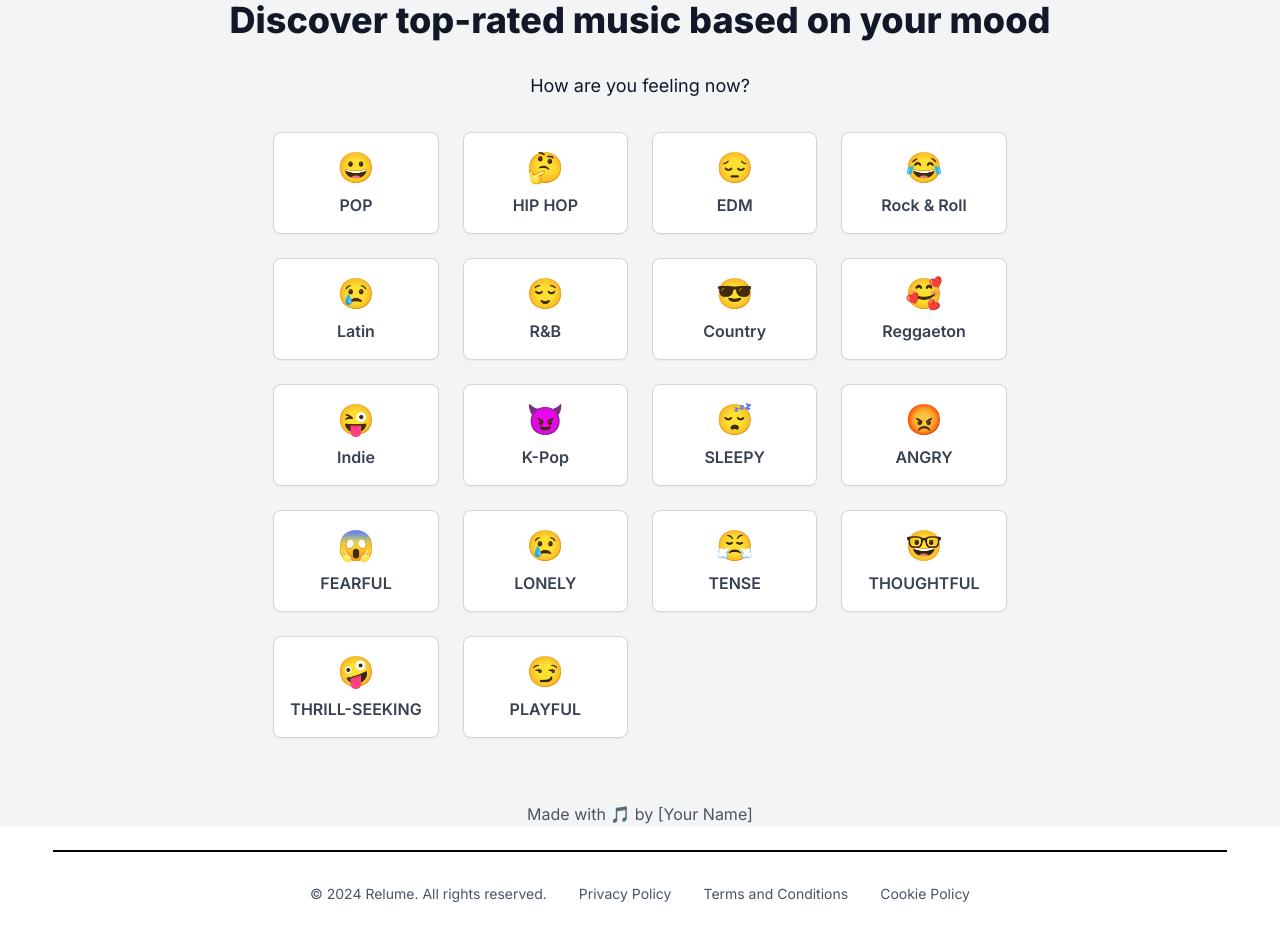
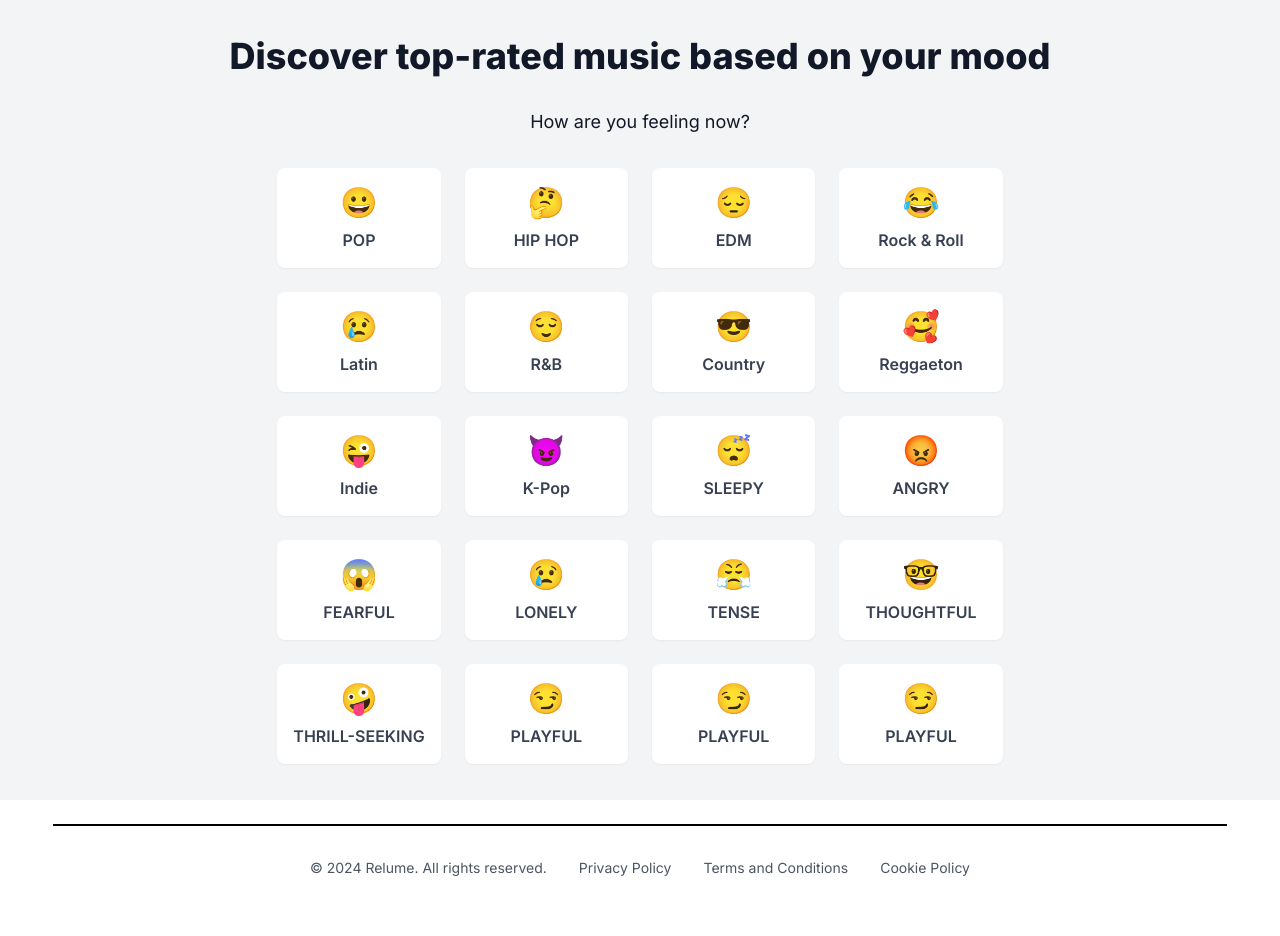
Before and after one commit to adrinoca/DiscRecommender, a Next.js app in the folder app/: page /style-list in a window 1280 px wide. After the commit the page ends 910 px from the top, so only its background shows below. Built offline with nearby package versions, Linux system fonts and the light colour scheme.

Commit message:
State select buttons

```diff
--- a/app/src/app/style-list/page.js
+++ b/app/src/app/style-list/page.js
@@ -1,4 +1,6 @@
+'use client'
 import Head from 'next/head';
+import { useState } from 'react';
 
 export default function MusicStyles() {
   const styles = [
@@ -20,7 +22,28 @@ export default function MusicStyles() {
     { emoji: '🤓', label: 'THOUGHTFUL' },
     { emoji: '🤪', label: 'THRILL-SEEKING' },
     { emoji: '😏', label: 'PLAYFUL' },
+    { emoji: '😏', label: 'PLAYFUL' },
+    { emoji: '😏', label: 'PLAYFUL' },
   ];
+
+  const [selectedIndexes, setSelectedIndexes] = useState([]);
+
+  const handleSelect = (index) => {
+    let newSelectedIndexes = [...selectedIndexes];
+
+    if (newSelectedIndexes.includes(index)) {
+      // If the index is already selected, delete it
+      newSelectedIndexes = newSelectedIndexes.filter(i => i !== index);
+    } else {
+      if (newSelectedIndexes.length === 2) {
+        // If there are two selected, delete the first one
+        newSelectedIndexes.shift();
+      }
+      newSelectedIndexes.push(index);
+    }
+
+    setSelectedIndexes(newSelectedIndexes);
+  };
 
   return (
     <div className="bg-gray-100 min-h-screen flex flex-col items-center justify-center text-gray-900">
@@ -31,15 +54,17 @@ export default function MusicStyles() {
       <p className="mb-8 text-lg">How are you feeling now?</p>
       <div className="grid grid-cols-2 sm:grid-cols-3 md:grid-cols-4 gap-6 px-4">
         {styles.map((style, index) => (
-          <div key={index} className="bg-white border border-gray-300 p-4 rounded-lg text-center shadow-sm hover:shadow-md transition-shadow duration-300 cursor-pointer">
+          <div
+            key={index}
+            className={`p-4 rounded-lg text-center shadow-sm cursor-pointer transition-shadow duration-300
+              ${selectedIndexes.includes(index) ? 'bg-blue-200 border-blue-400' : 'bg-white border-gray-300'}`}
+            onClick={() => handleSelect(index)}
+          >
             <div className="text-3xl">{style.emoji}</div>
             <div className="mt-2 font-semibold text-gray-700">{style.label}</div>
           </div>
         ))}
       </div>
-      <footer className="mt-16">
-        <p className="text-gray-600">Made with 🎵 by [Your Name]</p>
-      </footer>
     </div>
   );
 }
```
